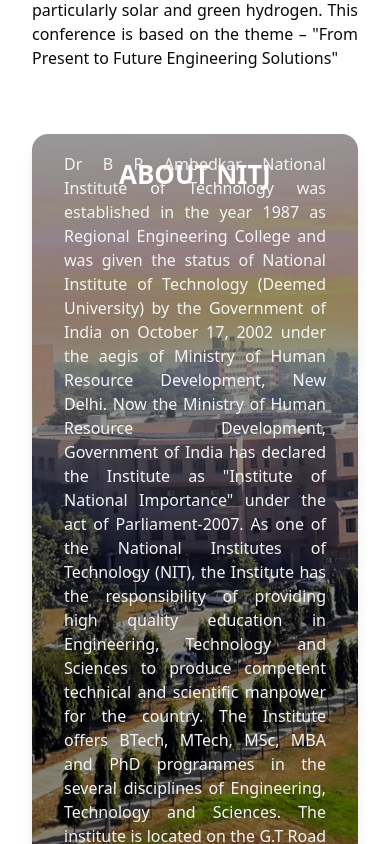
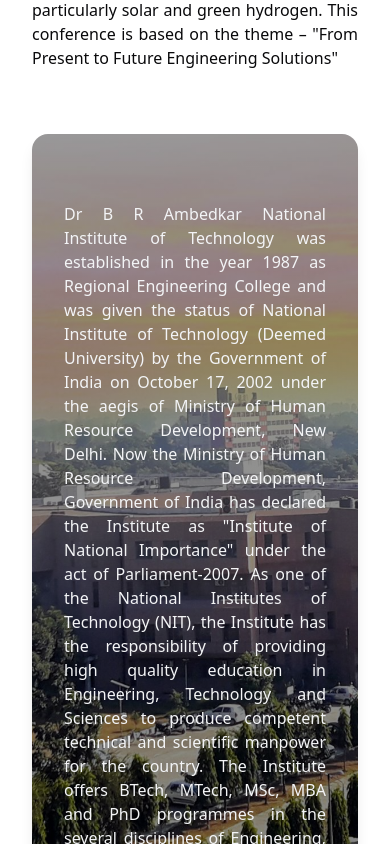
Before and after one commit to JasnoorMaan/me_conf, a React (Vite) app in the folder me_conf/: page / in a window 390 px wide. Shown: the part 1720-2564 px from the top of the page. Built offline with nearby package versions, Linux system fonts and the light colour scheme.

Commit message:
about-fix

```diff
--- a/me_conf/src/components/About.jsx
+++ b/me_conf/src/components/About.jsx
@@ -40,8 +40,8 @@
             backgroundSize: 'cover',
             backgroundPosition: 'center',
             backgroundRepeat: 'no-repeat',
-            height: '800px',
-            maxHeight: '800px',
+            height: window.innerWidth < 768 ? '1000px' : '800px',
+            maxHeight: window.innerWidth < 768 ? '1000px' : '800px',
             overflow: 'hidden'
           }}
           onMouseEnter={() => window.innerWidth >= 768 && setIsHovered(true)}
@@ -64,9 +64,6 @@
             <div className={`transition-all duration-500 ease-in-out w-full h-full flex flex-col justify-start md:justify-center items-center md:absolute ${
               isHovered || window.innerWidth < 768 ? 'opacity-100 transform scale-100' : 'opacity-0 transform scale-95 md:absolute md:pointer-events-none'
             }`}>
-              <h3 className="subheading text-white mb-4 md:mb-6 text-center block md:hidden">
-                ABOUT NITJ
-              </h3>
               <div className="w-full h-full flex flex-col justify-center px-2 md:px-4">
                 <div className="flex-1 flex items-center">
                   <p className="normal-text text-gray-100 leading-relaxed text-justify max-w-none md:px-4">
```
